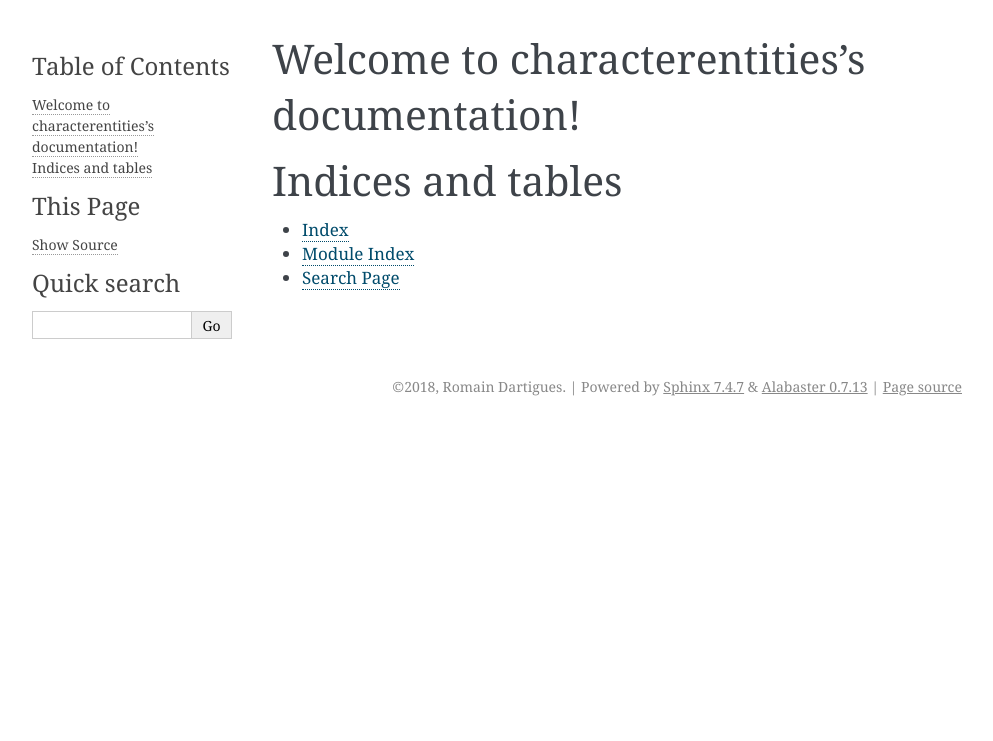
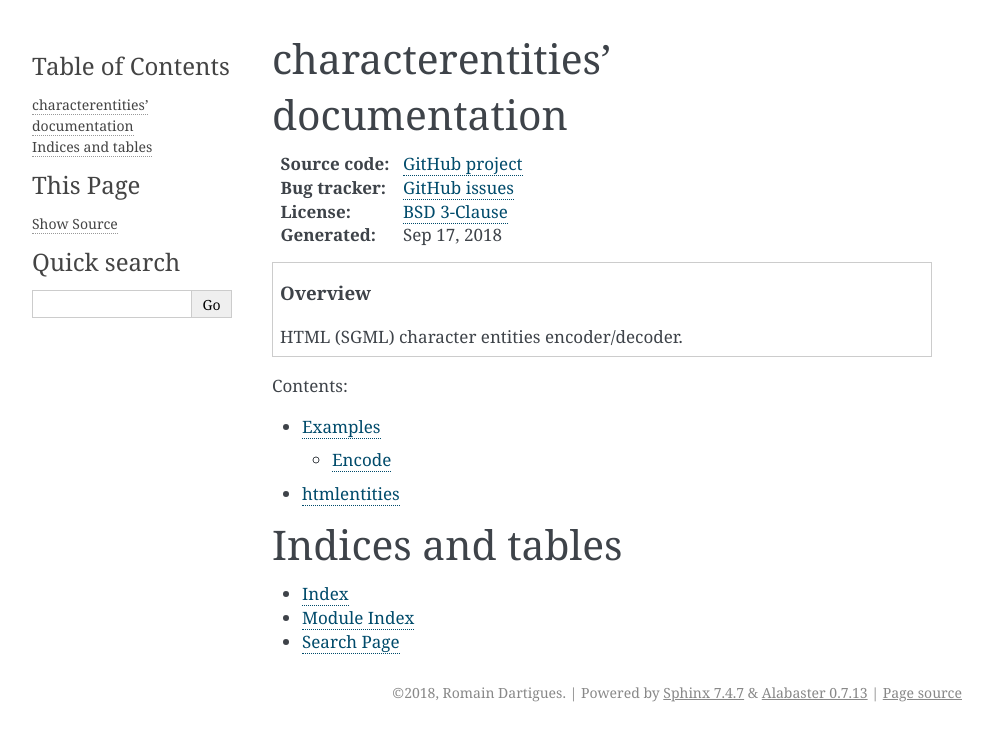
Before and after one commit to romain-dartigues/python-characterentities, a Sphinx documentation site: the page built from docs/index.rst, in a window 1280 px wide. Shown: the top 741 px of the page, without its empty margins (148-1141 px from the left). Built offline with Sphinx 7.4.7, drawn with Linux system fonts in a browser that asks for light colours.

Commit message:
docs: a little

```diff
--- a/docs/index.rst
+++ b/docs/index.rst
@@ -1,14 +1,22 @@
-.. characterentities documentation master file, created by
-   sphinx-quickstart on Mon Sep 17 21:34:10 2018.
-   You can adapt this file completely to your liking, but it should at least
-   contain the root `toctree` directive.
+characterentities' documentation
+================================
 
-Welcome to characterentities's documentation!
-=============================================
+:Source code: `GitHub project <https://github.com/romain-dartigues/python-characterentities>`_
+:Bug tracker: `GitHub issues <https://github.com/romain-dartigues/python-characterentities/issues>`_
+:License: `BSD 3-Clause <http://opensource.org/licenses/BSD-3-Clause>`_
+:Generated: |today|
+
+
+.. topic:: Overview
+
+   HTML (SGML) character entities encoder/decoder.
 
 .. toctree::
    :maxdepth: 2
    :caption: Contents:
+   :glob:
+
+   *
 
 
 
```
Also changed, not shown: docs/examples.rst (added, +14 -0 lines), docs/htmlentities.rst (added, +11 -0 lines).
